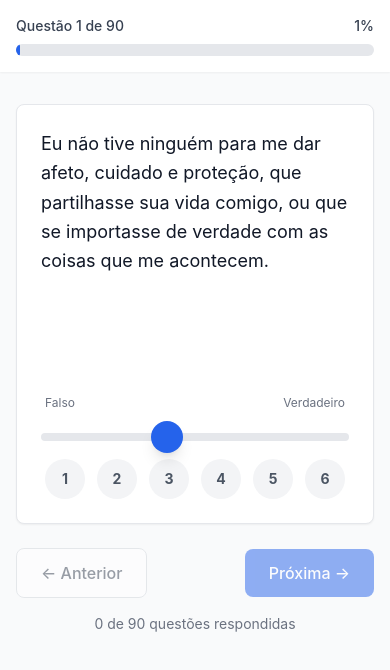
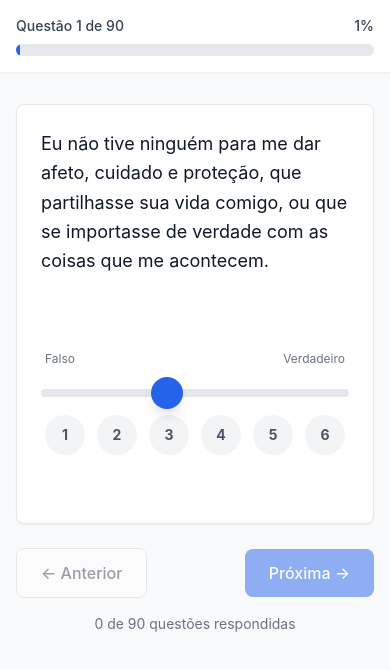
Before and after one commit to soulnanx/quiz-young, a React (Vite) app: page /#/quiz in a window 390 px wide. Both pictures are taken after a click on the button "Começar Avaliação". Shown: the top 670 px of the page. Built offline with nearby package versions, Linux system fonts and the light colour scheme.

Commit message:
fix: reservar espaço fixo para legenda do valor selecionado no mobile
- Adicionar container com h-8 fixo para a legenda
- Legenda aparece/desaparece sem alterar altura do card
- Evita que botões de navegação mudem de posição

```diff
--- a/src/components/LikertScale.tsx
+++ b/src/components/LikertScale.tsx
@@ -103,14 +103,14 @@ export function LikertScale({ value, onChange }: LikertScaleProps) {
           ))}
         </div>
 
-        {/* Label do valor selecionado */}
-        {value && (
-          <div className="text-center">
+        {/* Label do valor selecionado - espaço reservado mesmo quando vazio */}
+        <div className="text-center h-8 flex items-center justify-center">
+          {value && (
             <span className="inline-block px-3 py-1 bg-blue-50 text-blue-900 rounded-full text-sm font-medium">
               {labels.find(l => l.value === value)?.label}
             </span>
-          </div>
-        )}
+          )}
+        </div>
       </div>
     </div>
   );
```
